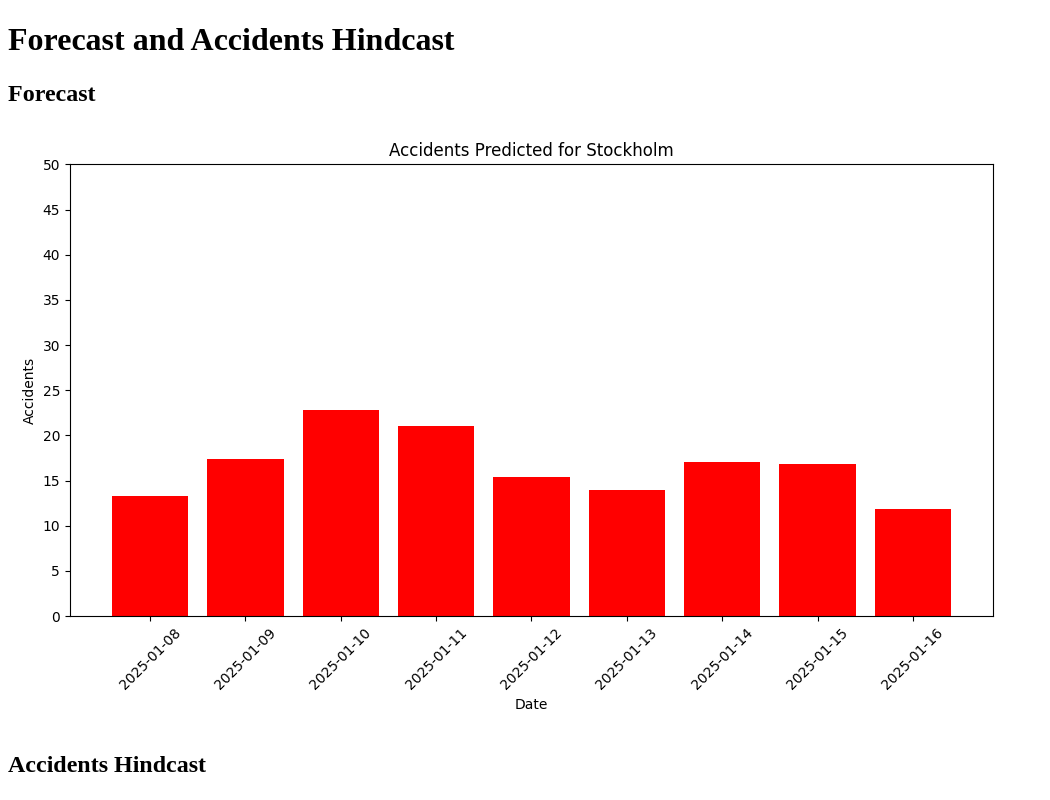
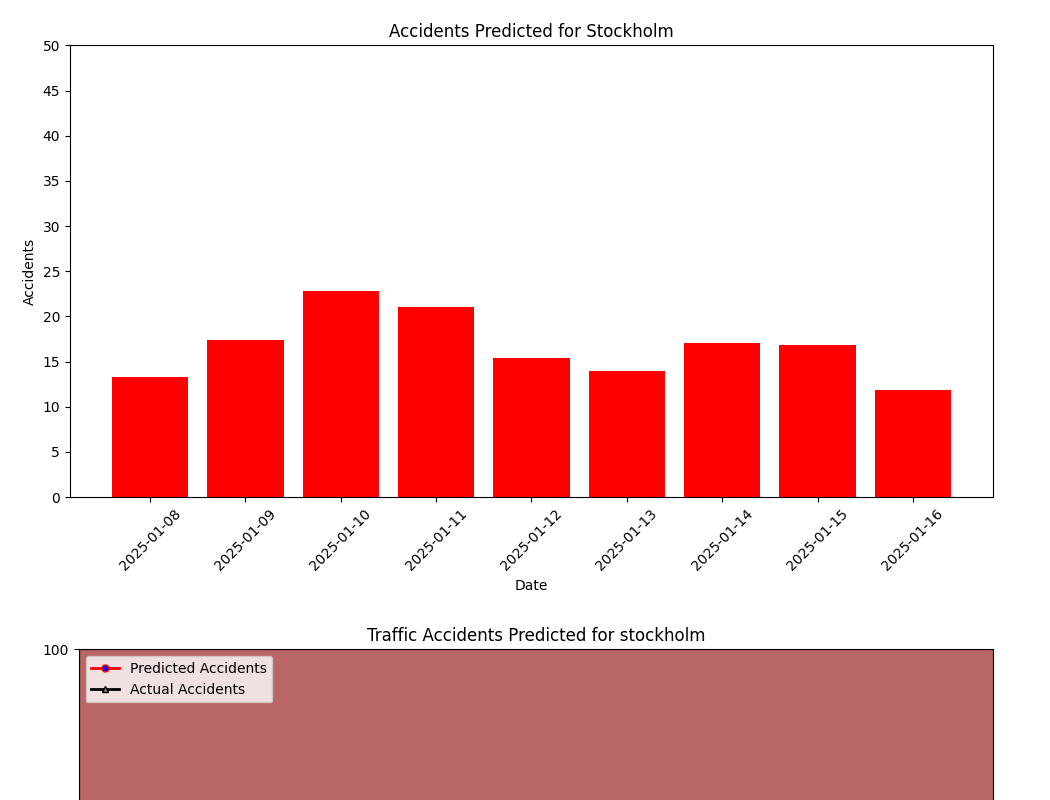
Before and after one commit to gretajonsson/ID2223_project, a plain HTML site: page index.html in a window 1280 px wide. Shown: the top 800 px of the page, without its empty margins (0-1050 px from the left). Drawn offline with Linux system fonts and the light colour scheme.

Commit message:
Update index.html

```diff
--- a/index.html
+++ b/index.html
@@ -3,16 +3,13 @@
 <head>
     <meta charset="UTF-8">
     <meta name="viewport" content="width=device-width, initial-scale=1.0">
-    <title>Forecast and Accidents Hindcast</title>
+    <title>Accidents Predictions</title>
 </head>
 <body>
-    <h1>Forecast and Accidents Hindcast</h1>
     <div>
-        <h2>Forecast</h2>
         <img src="data/forecast.png" alt="Forecast Image">
     </div>
     <div>
-        <h2>Accidents Hindcast</h2>
         <img src="project/accidents_model/images/accidents_hindcast.png" alt="Accidents Hindcast Image">
     </div>
 </body>
```
